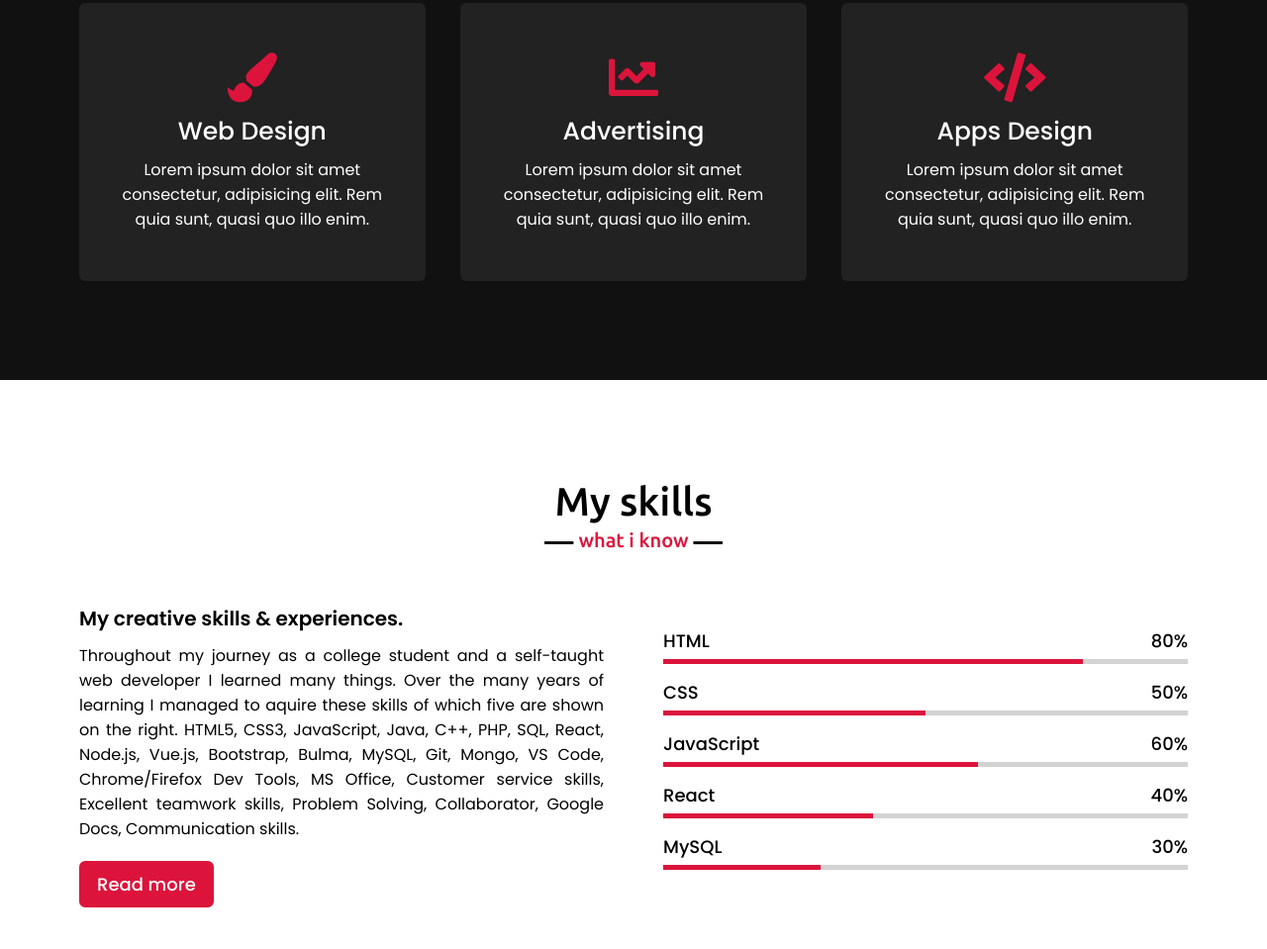
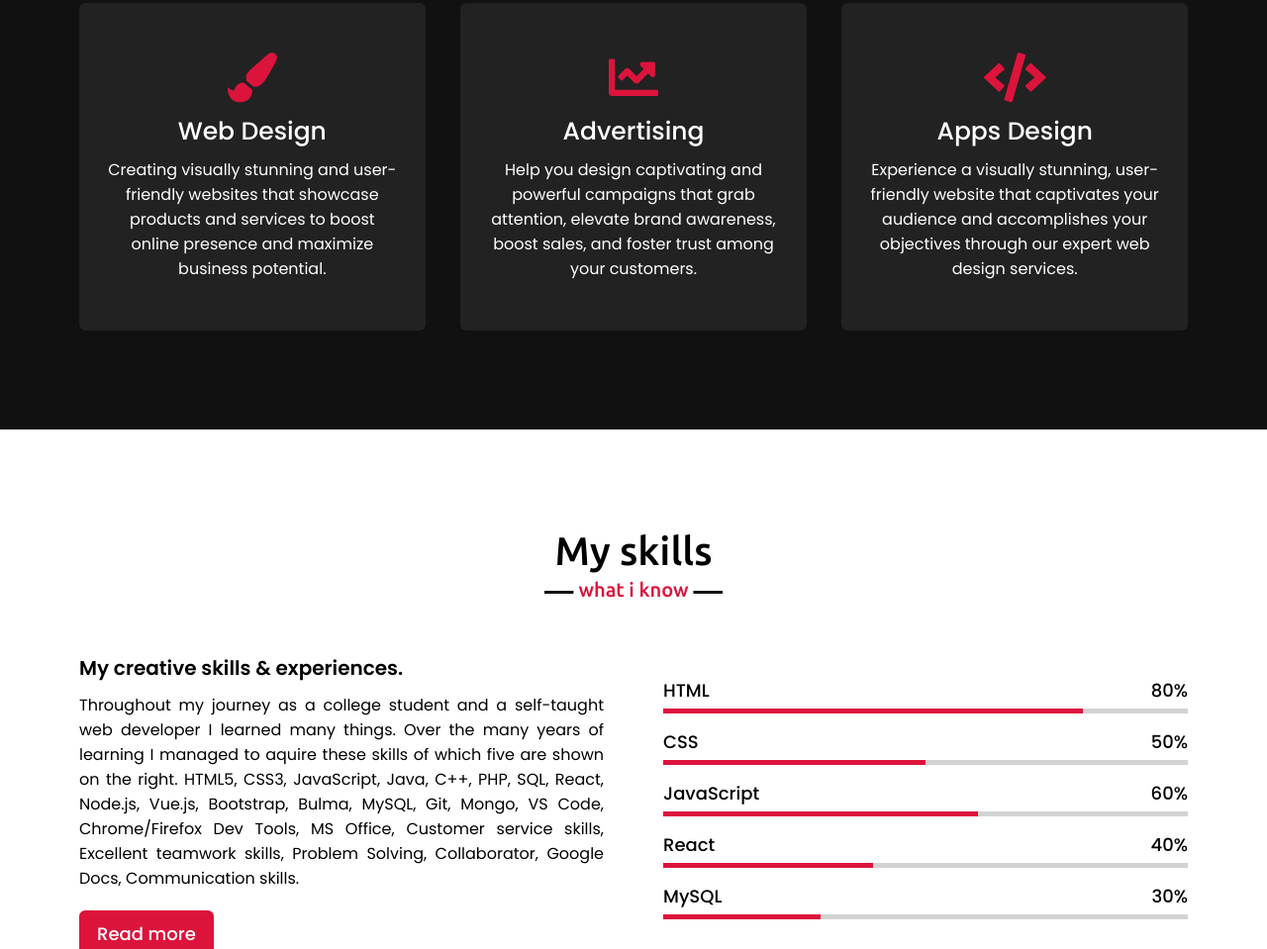
Before and after one commit to Umairjamill1390/Umairjamill1390.github.io, a plain HTML site: page index.html in a window 1280 px wide. Shown: the part 1756-2715 px from the top of the page at 99% size. Drawn offline with nearby package versions, Linux system fonts and the light colour scheme.

Commit message:
Updating Services class
Removing faulty lines to correct advertisement.

```diff
--- a/index.html
+++ b/index.html
@@ -75,21 +75,21 @@
                     <div class="box">
                         <i class="fas fa-paint-brush"></i>
                         <div class="text">Web Design</div>
-                        <p>Lorem ipsum dolor sit amet consectetur, adipisicing elit. Rem quia sunt, quasi quo illo enim.</p>
+                        <p>Creating visually stunning and user-friendly websites that showcase products and services to boost online presence and maximize business potential.</p>
                     </div>
                 </div>
                 <div class="card">
                     <div class="box">
                         <i class="fas fa-chart-line"></i>
                         <div class="text">Advertising</div>
-                        <p>Lorem ipsum dolor sit amet consectetur, adipisicing elit. Rem quia sunt, quasi quo illo enim.</p>
+                        <p>Help you design captivating and powerful campaigns that grab attention, elevate brand awareness, boost sales, and foster trust among your customers.</p>
                     </div>
                 </div>
                 <div class="card">
                     <div class="box">
                         <i class="fas fa-code"></i>
                         <div class="text">Apps Design</div>
-                        <p>Lorem ipsum dolor sit amet consectetur, adipisicing elit. Rem quia sunt, quasi quo illo enim.</p>
+                        <p>Experience a visually stunning, user-friendly website that captivates your audience and accomplishes your objectives through our expert web design services.</p>
                     </div>
                 </div>
                </div>
```
